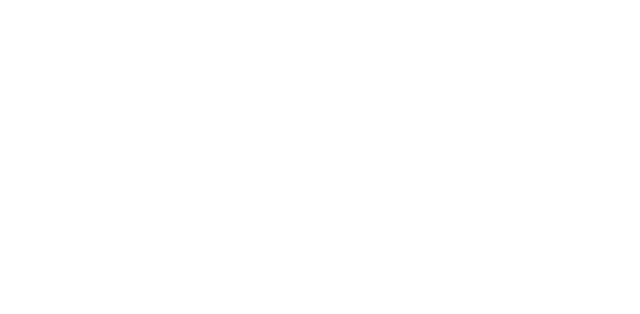
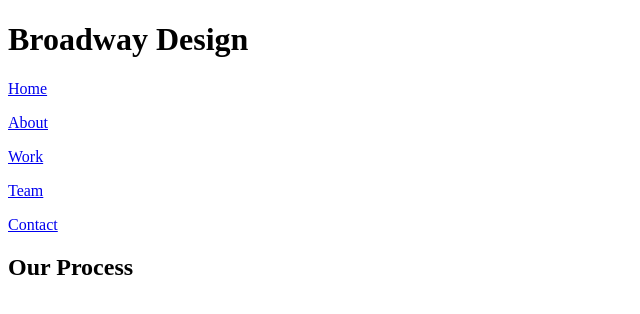
Before and after one commit to ezgu/broadway, a plain HTML site: page index.html in a window 1280 px wide. Shown: the whole page, without its empty margins (0-640 px from the left). Drawn offline with Linux system fonts and the light colour scheme.

Commit message:
added nav

```diff
--- a/index.html
+++ b/index.html
@@ -5,6 +5,22 @@
     <title>broadway</title>
   </head>
   <body>
-
+    <h1>Broadway Design</h1>
+    <nav>
+      <a href="./index.html">Home</a>
+      <p>
+      <a href="#About">About</a>
+      </p>
+      <p>
+      <a href="#Work">Work</a>
+      </p>
+      <p>
+      <a href="#Team">Team</a>
+      </p>
+      <p>
+      <a href="#Contact">Contact</a>
+      </p>
+    </nav>
+    <h2>Our Process</h2>
   </body>
 </html>
```
